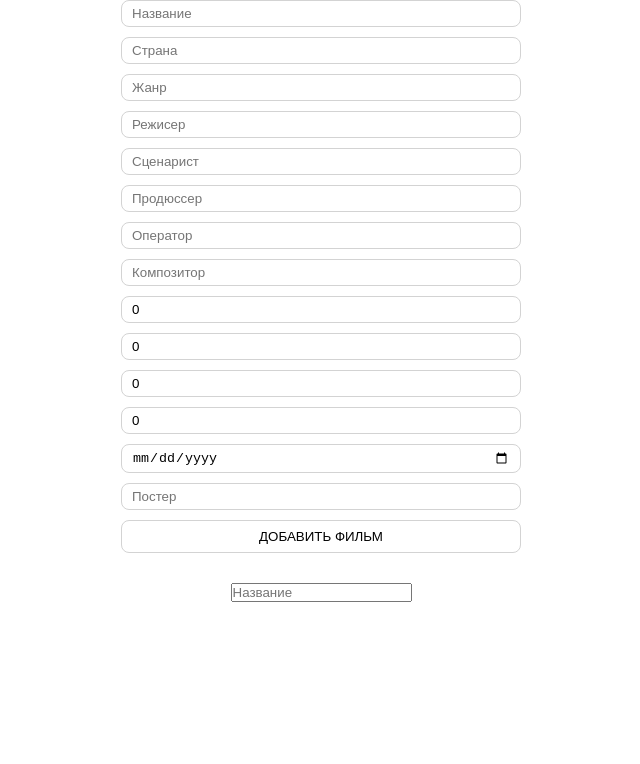
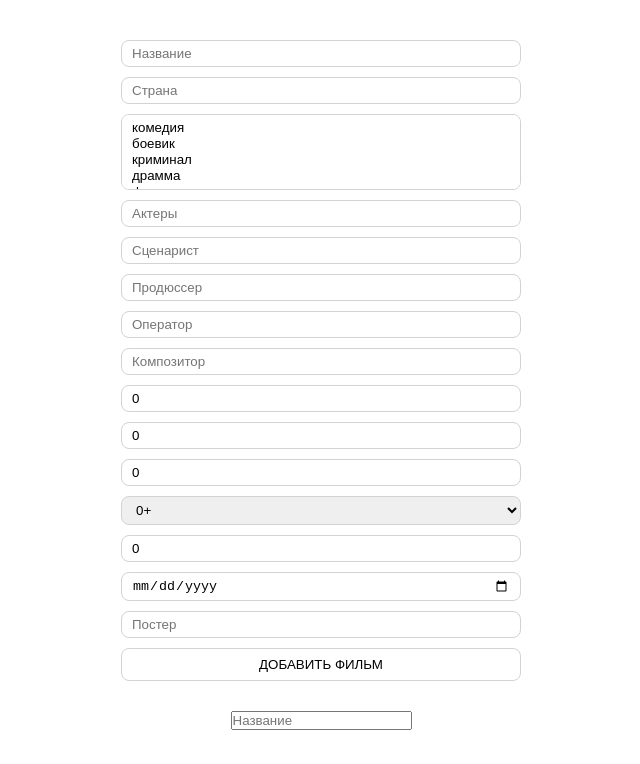
Before and after one commit to ssssed/film-library, a React app: page / in a window 1280 px wide. Shown: the top 764 px of the page, without its empty margins (319-959 px from the left). Built offline with nearby package versions, Linux system fonts and the light colour scheme.

Commit message:
feat: replace input to select

```diff
--- a/src/component/Form/Form.scss
+++ b/src/component/Form/Form.scss
@@ -1,4 +1,5 @@
 .form {
+  padding: 40px 0 0;
   display: flex;
   flex-direction: column;
   gap: 10px;
--- a/src/component/Form/Form.tsx
+++ b/src/component/Form/Form.tsx
@@ -1,46 +1,96 @@
 import React, {FC, useState} from 'react';
 import './Form.scss';
-import {IForm} from "../../types";
+import {Genre, IForm} from "../../types";
+import {useValidate} from "../../hook/useValidate";
 
 const Form: FC<IForm> = ({films, handleUpdateFilms}) => {
   // Инициализация переменных
   const [title, setTitle] = useState<string>('');
   const [country, setCountry] = useState<string>('');
-  const [genre, setGenre] = useState<string>('');
-  const [director, setDirector] = useState<string>('');
+  const [genre, setGenre] = useState<Genre[]>([]);
+  const [actors, setActors] = useState<string>('');
   const [screenwriter, setScreenwriter] = useState<string>('');
   const [producer, setProducer] = useState<string>('');
   const [operator, setOperator] = useState<string>('');
   const [compositor, setCompositor] = useState<string>('');
   const [budget, setBudget] = useState<number>(0);
   const [collections, setCollections] = useState<number>(0);
-  const [ageRating, setAgeRating] = useState<number>(0);
+  const [ageRating, setAgeRating] = useState<'18+' | '16+' | '12+' | '0+'>('0+');
   const [duration, setDuration] = useState<number>(0);
   const [dateRelease, setDateRelease] = useState<Date>(new Date());
-  const [poster, setPoster] = useState<string>('');
+  const [rating, setRating] = useState<number>(0);
+  const [image, setImage] = useState<string>('');
 
-  const handleTitleChange = (e: React.ChangeEvent<HTMLInputElement>) => setTitle(e.target.value);
-  const handleCountryChange = (e: React.ChangeEvent<HTMLInputElement>) => setCountry(e.target.value);
-  const handleGenreChange = (e: React.ChangeEvent<HTMLInputElement>) => setGenre(e.target.value);
-  const handleDirectorChange = (e: React.ChangeEvent<HTMLInputElement>) => setDirector(e.target.value);
-  const handleScreenwriterChange = (e: React.ChangeEvent<HTMLInputElement>) => setScreenwriter(e.target.value);
-  const handleProducerChange = (e: React.ChangeEvent<HTMLInputElement>) => setProducer(e.target.value);
-  const handleOperatorChange = (e: React.ChangeEvent<HTMLInputElement>) => setOperator(e.target.value);
-  const handleCompositorChange = (e: React.ChangeEvent<HTMLInputElement>) => setCompositor(e.target.value);
-  const handleBudgetChange = (e: React.ChangeEvent<HTMLInputElement>) => setBudget(+e.target.value);
-  const handleCollectionsChange = (e: React.ChangeEvent<HTMLInputElement>) => setCollections(+e.target.value);
-  const handleAgeRatingChange = (e: React.ChangeEvent<HTMLInputElement>) => setAgeRating(+e.target.value);
-  const handleDurationChange = (e: React.ChangeEvent<HTMLInputElement>) => setDuration(+e.target.value);
-  const handlePosterChange = (e: React.ChangeEvent<HTMLInputElement>) => setPoster(e.target.value);
+  const handleTitleChange = (e: React.ChangeEvent<HTMLInputElement>) => {
+    const isValid = useValidate(e.target.value);
+    if (isValid) setTitle(e.target.value);
+  };
+  const handleCountryChange = (e: React.ChangeEvent<HTMLInputElement>) => {
+    const isValid = useValidate(e.target.value);
+    if (isValid) setCountry(e.target.value);
+  }
+  const handleGenreChange = (e: React.ChangeEvent<HTMLSelectElement>) => setGenre(Array.from(e.target.selectedOptions, (option) => option.value as Genre));
+  const handleActorsChange = (e: React.ChangeEvent<HTMLInputElement>) => {
+    const isValid = useValidate(e.target.value, {isList: true});
+    if (isValid) setActors(e.target.value);
+  }
+  const handleScreenwriterChange = (e: React.ChangeEvent<HTMLInputElement>) => {
+    const isValid = useValidate(e.target.value);
+    if (isValid) setScreenwriter(e.target.value);
+  }
+  const handleProducerChange = (e: React.ChangeEvent<HTMLInputElement>) => {
+    const isValid = useValidate(e.target.value, {isList: true});
+    if (isValid) setProducer(e.target.value);
+  }
+  const handleOperatorChange = (e: React.ChangeEvent<HTMLInputElement>) => {
+    const isValid = useValidate(e.target.value);
+    if (isValid) setOperator(e.target.value);
+  }
+  const handleCompositorChange = (e: React.ChangeEvent<HTMLInputElement>) => {
+    const isValid = useValidate(e.target.value);
+    if (isValid) setCompositor(e.target.value);
+  }
+  const handleBudgetChange = (e: React.ChangeEvent<HTMLInputElement>) => {
+    const isValid = useValidate(e.target.value, {isNumber: true});
+    if (isValid) setBudget(+e.target.value);
+  }
+  const handleCollectionsChange = (e: React.ChangeEvent<HTMLInputElement>) => {
+    const isValid = useValidate(e.target.value, {isNumber: true});
+    if (isValid) setCollections(+e.target.value);
+  }
+  const handleAgeRatingChange = (e: React.ChangeEvent<HTMLSelectElement>) => setAgeRating(e.target.value as '18+' | '16+' | '12+' | '0+');
+  const handleDurationChange = (e: React.ChangeEvent<HTMLInputElement>) => {
+    const isValid = useValidate(e.target.value, {isNumber: true});
+    if (isValid) setDuration(+e.target.value);
+  }
+  const handleImageChange = (e: React.ChangeEvent<HTMLInputElement>) => {
+    const isValid = useValidate(e.target.value);
+    if (isValid) setImage(e.target.value);
+  }
+  const handleRatingChange = (e: React.ChangeEvent<HTMLInputElement>) => {
+    const isValid = useValidate(e.target.value, {isNumber: true});
+    if (isValid) setRating(+e.target.value);
+  }
 
   const handleSubmitForm = (e: React.FormEvent<HTMLFormElement>) => {
     e.preventDefault();
     handleUpdateFilms([...films, {
       id: new Date().getTime(),
-      title, country, genre, director,
-      screenwriter, producer, operator,
-      compositor, budget, collections,
-      ageRating, duration, poster
+      title,
+      country,
+      genre: genre,
+      actors: actors.split(","),
+      screenwriter,
+      producer: producer.split(","),
+      operator,
+      compositor,
+      budget,
+      collections,
+      ageRating,
+      duration,
+      image,
+      rating,
+      dateRelease,
     }])
   }
 
@@ -53,8 +103,15 @@ const Form: FC<IForm> = ({films, handleUpdateFilms}) => {
       />
       <input className="form__input" placeholder="Страна" value={country} onChange={handleCountryChange}
              required={true}/>
-      <input className="form__input" placeholder="Жанр" value={genre} onChange={handleGenreChange} required={true}/>
-      <input className="form__input" placeholder="Режисер" value={director} onChange={handleDirectorChange}
+      <select className="form__input" placeholder="Жанр" value={genre} onChange={handleGenreChange} required multiple>
+        <option value='комедия'>комедия</option>
+        <option value='боевик'>боевик</option>
+        <option value='криминал'>криминал</option>
+        <option value='драмма'>драмма</option>
+        <option value='фантастика'>фантастика</option>
+        <option value='мультфильм'>мультфильм</option>
+      </select>
+      <input className="form__input" placeholder="Актеры" value={actors} onChange={handleActorsChange}
              required={true}/>
       <input className="form__input" placeholder="Сценарист" value={screenwriter} onChange={handleScreenwriterChange}
              required={true}/>
@@ -65,14 +122,26 @@ const Form: FC<IForm> = ({films, handleUpdateFilms}) => {
       <input className="form__input" placeholder="Композитор" value={compositor} onChange={handleCompositorChange}
              required={true}/>
       <input className="form__input" placeholder="Бюджет" value={budget} onChange={handleBudgetChange} required={true}/>
+      <input className="form__input" placeholder="Рейтинг" value={rating} onChange={handleRatingChange}
+             required={true}/>
       <input className="form__input" placeholder="Сборы" value={collections} onChange={handleCollectionsChange}
              required={true}/>
-      <input className="form__input" placeholder="Возрастной рейтинг" value={ageRating}
-             onChange={handleAgeRatingChange} required={true}/>
+      <select
+        className="form__input"
+        placeholder="Возрастной рейтинг"
+        value={ageRating}
+        onChange={handleAgeRatingChange}
+        required
+      >
+        <option value="18+">18+</option>
+        <option value='16+'>16+</option>
+        <option value='12+'>12+</option>
+        <option value='0+'>0+</option>
+      </select>
       <input className="form__input" placeholder="Длительность" value={duration} onChange={handleDurationChange}
              required={true}/>
       <input className="form__input" type="date" placeholder="Дата выхода" required={true}/>
-      <input className="form__input" placeholder="Постер" value={poster} onChange={handlePosterChange} required={true}/>
+      <input className="form__input" placeholder="Постер" value={image} onChange={handleImageChange} required={true}/>
       <button type="submit">добавить фильм</button>
     </form>
   );
```
